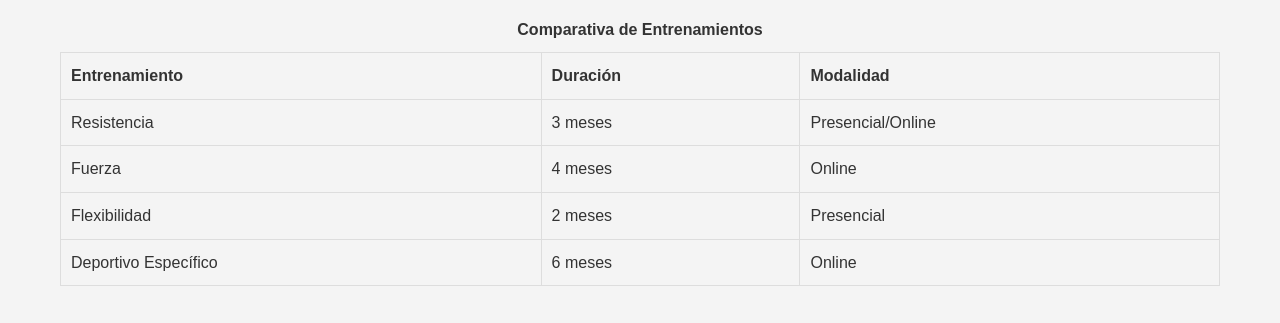
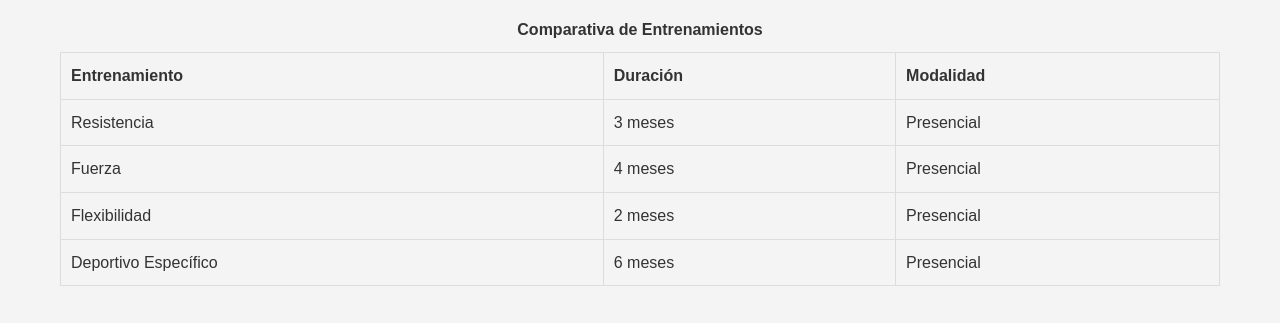
Before and after one commit to Gomezzx7/Deportes, a plain HTML site: page index.html in a window 1280 px wide. Shown: the part 1485-1808 px from the top of the page. Drawn offline with Linux system fonts and the light colour scheme.

Commit message:
Update index.html

```diff
--- a/index.html
+++ b/index.html
@@ -69,12 +69,12 @@
           <tr>
             <td>Resistencia</td>
             <td>3 meses</td>
-            <td>Presencial/Online</td>
+            <td>Presencial</td>
           </tr>
           <tr>
             <td>Fuerza</td>
             <td>4 meses</td>
-            <td>Online</td>
+            <td>Presencial</td>
           </tr>
           <tr>
             <td>Flexibilidad</td>
@@ -84,7 +84,7 @@
           <tr>
             <td>Deportivo Específico</td>
             <td>6 meses</td>
-            <td>Online</td>
+            <td>Presencial</td>
           </tr>
         </tbody>
       </table>
@@ -107,7 +107,7 @@
     <section id="multimedia">
       <h2>Video de Entrenamiento</h2>
       <video controls>
-        <source src="video/entrenamiento.mp4" type="video/mp4">
+        <source src="video" type="video/mp4">
         Tu navegador no soporta el elemento de video.
       </video>
     </section>
```
